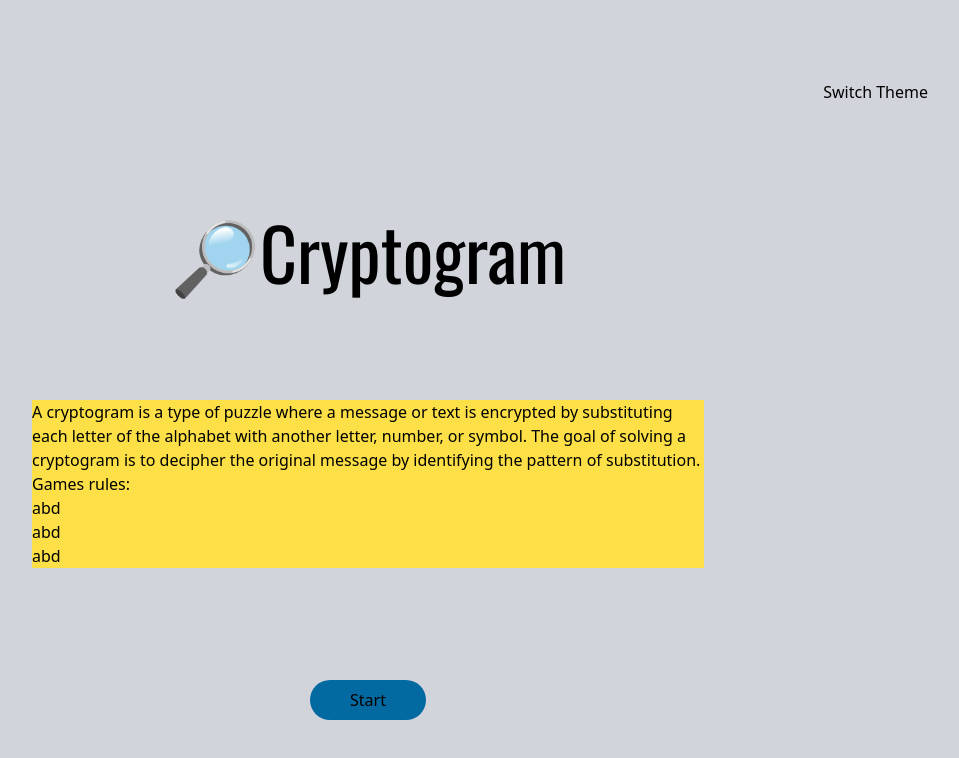
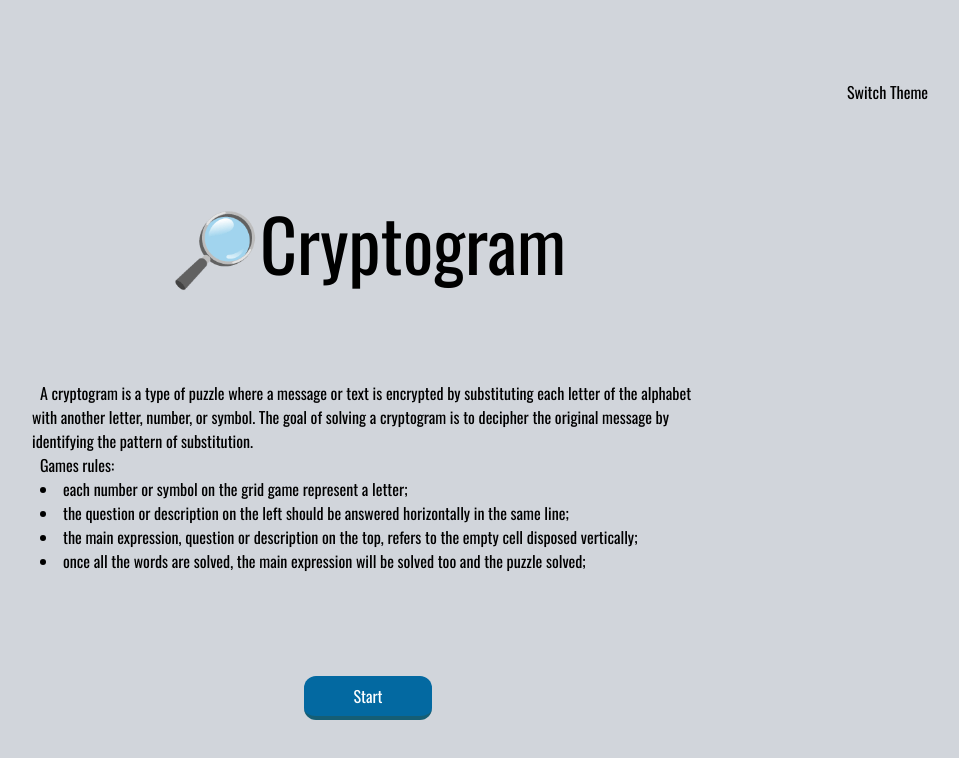
Before and after one commit to HartmannDev/cryptogram, a React (Vite) app: page / in a window 1280 px wide. Shown: the top 758 px of the page, without its empty margins (272-1231 px from the left). Built offline with nearby package versions, Linux system fonts and the light colour scheme.

Commit message:
Finish basic layout and game flow

```diff
--- a/src/App.tsx
+++ b/src/App.tsx
@@ -100,22 +100,45 @@ const GameInit = async (setLoadingGame:Function) =>{
   setLoadingGame('running')
 }
 
-const resetGame = (setGameStatus:Function)=>{
+const clearPreviousGameData = ()=>{
+  gameData.wordsData = []
+  gameData.lettersData = []
+  gameData.gridMap = []
+  delete gameData.mainExpression
+}
+
+const finishGame = (setGameStatus:Function)=>{
   setGameStatus('menu')
   newGame = true
+  clearPreviousGameData()
+}
+
+const reloadGame = (setGameStatus:Function)=>{
+  setGameStatus('loading')
+  newGame = true
+  clearPreviousGameData()
 }
 
 function App() {
   const [gameStatus, setGameStatus] = useState('menu')
+  console.log(gameStatus, newGame)
+  const isLoading = gameStatus==='loading'
 
-  if(gameStatus==='loading'&&newGame){
+  if(isLoading&&newGame){
     newGame = false
     GameInit(setGameStatus)
+  }
+
+  if(isLoading){
     return <LoadingGame/>
   }
 
   if(gameStatus==='running'){
-    return <GridGame finishGame={()=>resetGame(setGameStatus)} gameData={gameData}/>
+    return <GridGame
+      finishGame={()=>{finishGame(setGameStatus)}}
+      reloadGame={()=>{reloadGame(setGameStatus)}}
+      gameData={gameData}
+    />
   }
 
   return <StartPage startGame={setGameStatus}/>
--- /dev/null
+++ b/src/components/button.tsx
@@ -0,0 +1,16 @@
+type Props = {
+  label:string
+  onClick:Function
+}
+export const Button = ({ label, onClick }:Props)=>{
+
+  return(
+    <button
+      className='bg-sky-700 px-2 py-2 w-32 rounded-xl z-10 border-b-4 border-cyan-800 transition duration-200
+        hover:bg-cyan-600 hover:border-cyan-700'
+      onClick={()=>onClick()}
+    >
+      <span className='text-white'>{label}</span>
+    </button>
+  )
+}
--- /dev/null
+++ b/src/components/gameOver.tsx
@@ -0,0 +1,48 @@
+import { useRef } from "react";
+import { Button } from "./button";
+
+type Props = {
+  visible:boolean
+  setVisible:Function
+  finishGame:Function
+  reloadGame:Function
+}
+
+export const GameOver = ({ visible, setVisible, finishGame, reloadGame }:Props)=>{
+  const modalRef = useRef(null)
+
+  return (
+    <>
+      {visible ? (
+        <div
+          className="absolute flex flex-row top-0 left-0 w-full h-full z-50 justify-center items-center bg-cyan-400 bg-opacity-40"
+          onClick={(e) => {
+            if (modalRef.current.contains(e.target)??true) {
+              return
+            }
+            console.log('trying to close')
+            setVisible(false)
+          }}
+        >
+          <div className="flex flex-col justify-center items-center bg-cyan-500 rounded-2xl p-5 shadow-md border-b-2 border-cyan-600" ref={modalRef}>
+            <h1 className="text-3xl">Congrats!</h1>
+            <p className="text-lg">You've completed this puzzel</p>
+            <span className="text-lg mb-2">Time: 00:00</span>
+            <div className="grid grid-flow-col gap-3">
+              <Button label='Menu' onClick={()=>{
+                setVisible(false)
+                finishGame('menu')
+              }}/>
+              <Button label='Play Again' onClick={() => {
+                setVisible(false)
+                reloadGame('loading')
+              }}/>
+            </div>
+          </div>
+        </div>
+      ) : (
+        <></>
+      )}
+    </>
+  );
+}
--- a/src/pages/grid.tsx
+++ b/src/pages/grid.tsx
@@ -2,21 +2,41 @@ import { useEffect, useState } from "react"
 
 import Line from "../components/line"
 import { GameDataType } from '../App'
+import { GameOver } from "../components/gameOver"
+import { Button } from "../components/button"
 
 type Props = {
-  finishGame:Function,
+  finishGame:Function
+  reloadGame:Function
   gameData:GameDataType
 }
 
-export default function GridGame({ finishGame, gameData }:Props){
+export default function GridGame({ finishGame, reloadGame, gameData }:Props){
   const [selectedCell, setSelectedCell] = useState('')
   const [selectedSymbol, setSelectedSymbol] = useState('')
+  const [gameOver, setGameOver] = useState(false)
 
   const [keyPressed, setKeyPressed] = useState(false)
 
   useEffect(()=>{
     setSelectedSymbol('')
   },[selectedCell])
+
+  const isGameOver = ()=>{
+    let gameOver = true
+    gameData.gridMap.forEach(cell => {
+      if(cell.userValue.toUpperCase()!==cell.value.toUpperCase()){
+        console.log("Game running")
+        gameOver=false
+        return
+      }
+    })
+
+    if(gameOver){
+      console.log('Game over')
+      setGameOver(true)
+    }
+  }
 
   const handleKeyDown = (event:React.KeyboardEvent<HTMLDivElement>)=>{
     if((selectedSymbol!=='')||(selectedCell==='')){
@@ -37,6 +57,7 @@ export default function GridGame({ finishGame, gameData }:Props){
 
     const cellIndex = gameData.gridMap.findIndex(el=>el.cellIndex===selectedCell)
     gameData.gridMap[cellIndex].userValue = key.toUpperCase()
+    isGameOver()
     setKeyPressed(!keyPressed)
   }
 
@@ -73,7 +94,11 @@ export default function GridGame({ finishGame, gameData }:Props){
           })
         }
       </div>
-      <button onClick={()=>finishGame('menu')}>come back</button>
+      <div>
+        <Button label='Menu' onClick={()=>finishGame()}/>
+        <Button label='Reload' onClick={()=>reloadGame()}/>
+      </div>
+      <GameOver visible={gameOver} setVisible={setGameOver} finishGame={()=>finishGame()} reloadGame={()=>reloadGame()} />
     </div>
   )
 }
--- a/src/pages/start.tsx
+++ b/src/pages/start.tsx
@@ -1,3 +1,6 @@
+import { Button } from "../components/button"
+import gameRules from "../utils/gameRule.json"
+
 export default function StartPage({ startGame }:{startGame:Function}){
   return(
     <div className='flex flex-col h-screen justify-between content-center items-center px-20 py-20 bg-gray-300'>
@@ -5,27 +8,20 @@ export default function StartPage({ startGame }:{startGame:Function}){
         <button>Switch Theme</button>
       </div>
       <h1 className='font-logo text-7xl text-center'>🔎Cryptogram</h1>
-      <div className='flex flex-col max-w-2xl bg-yellow-300'>
+      <div className='flex flex-col max-w-2xl indent-2'>
         <p>A cryptogram is a type of puzzle where a message or text is encrypted by substituting
           each letter of the alphabet with another letter, number, or symbol. The goal of solving
           a cryptogram is to decipher the original message by identifying the pattern of substitution.
         </p>
         <span>Games rules:</span>
-        <ul>
-          <li>abd</li>
-          <li>abd</li>
-          <li>abd</li>
+        <ul className="list-disc list-inside">
+            {gameRules.gameRules.map((rule, index)=>{
+              return <li id={'li'+index}>{rule}</li>
+            })}
         </ul>
       </div>
       <div className='flex justify-center'>
-        <button
-          className='bg-sky-700 px-10 py-2 rounded-full'
-          onClick={()=>{
-            startGame('loading')
-          }}
-        >
-          Start
-        </button>
+        <Button label="Start" onClick={()=>{startGame('loading')}}/>
       </div>
     </div>
   )
--- a/src/services/datamuse.tsx
+++ b/src/services/datamuse.tsx
@@ -38,7 +38,7 @@ export const getGameWords = async (expressionPosition:LettersPosition[], wordsLe
     const exItem = expressionPosition[i]
     const wordLenght = Array(wordsLenght).fill('?')
     wordLenght[exItem.pos] = exItem.letter
-    const url = `https://api.datamuse.com/words?sp=${wordLenght.join('')}&md=d`
+    const url = `https://api.datamuse.com/words?sp=${wordLenght.join('')}&md=d&max=30`
 
     const response = await fetch(url)
     const data = await response.json()
@@ -57,7 +57,7 @@ const getArrayRandomPosition = (arr:datamuseResponseType[], wordLenght?:number):
   let randonPos = 0
 
   do{
-    randonPos = Math.round(Math.random()*arr.length)
+    randonPos = Math.round(Math.random()*(arr.length-1))
     if(!wordLenght){
       break
     }
--- /dev/null
+++ b/src/utils/gameRule.json
@@ -0,0 +1,8 @@
+{
+  "gameRules":[
+    "each number or symbol on the grid game represent a letter;",
+    "the question or description on the left should be answered horizontally in the same line;",
+    "the main expression, question or description on the top, refers to the empty cell disposed vertically;",
+    "once all the words are solved, the main expression will be solved too and the puzzle solved;"
+  ]
+}
--- a/tailwind.config.js
+++ b/tailwind.config.js
@@ -7,7 +7,7 @@ export default {
   theme: {
     extend: {
       fontFamily:{
-        logo:['"Oswald"', 'sans-serif']
+        sans:['"Oswald"', 'sans-serif']
       }
     },
   },
```
